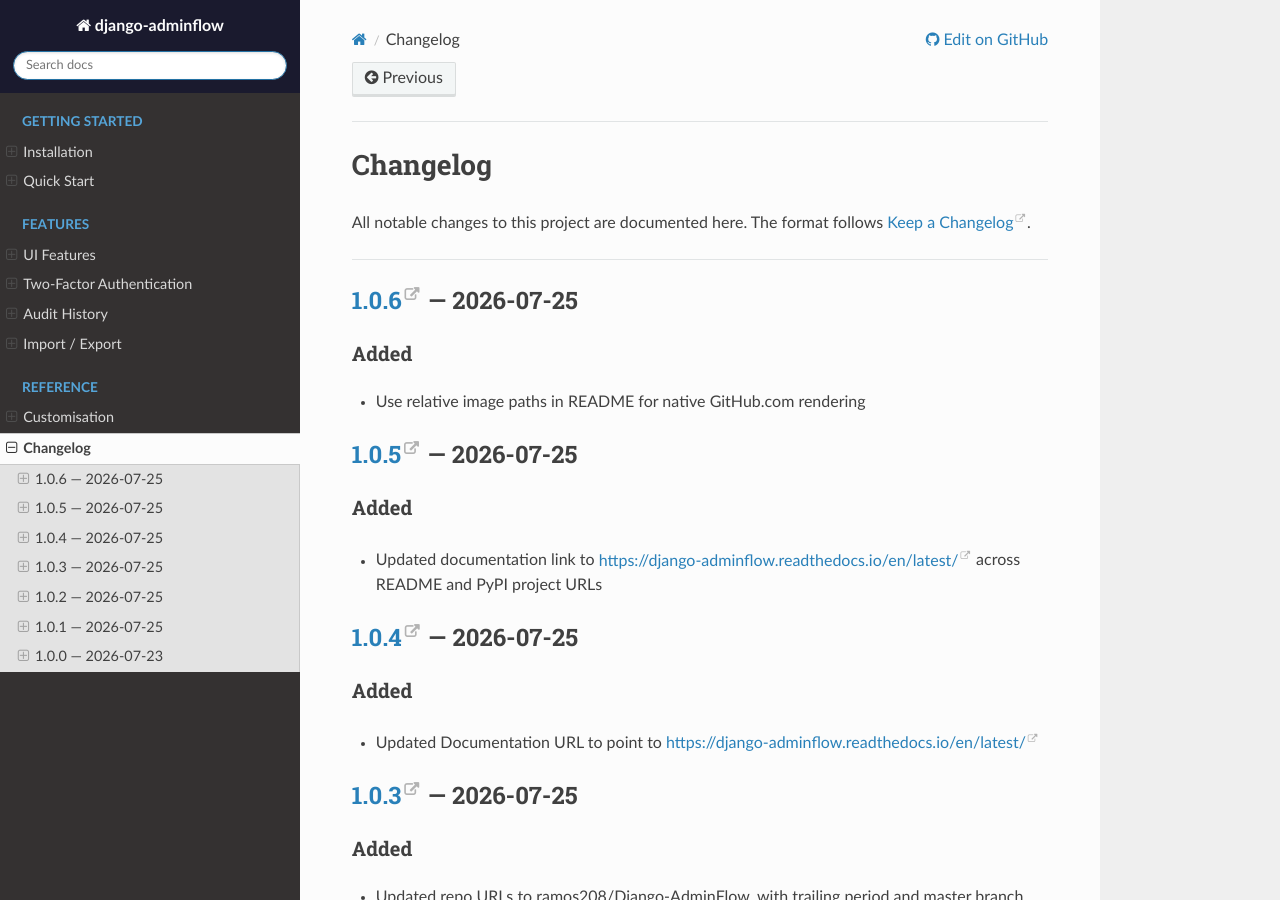
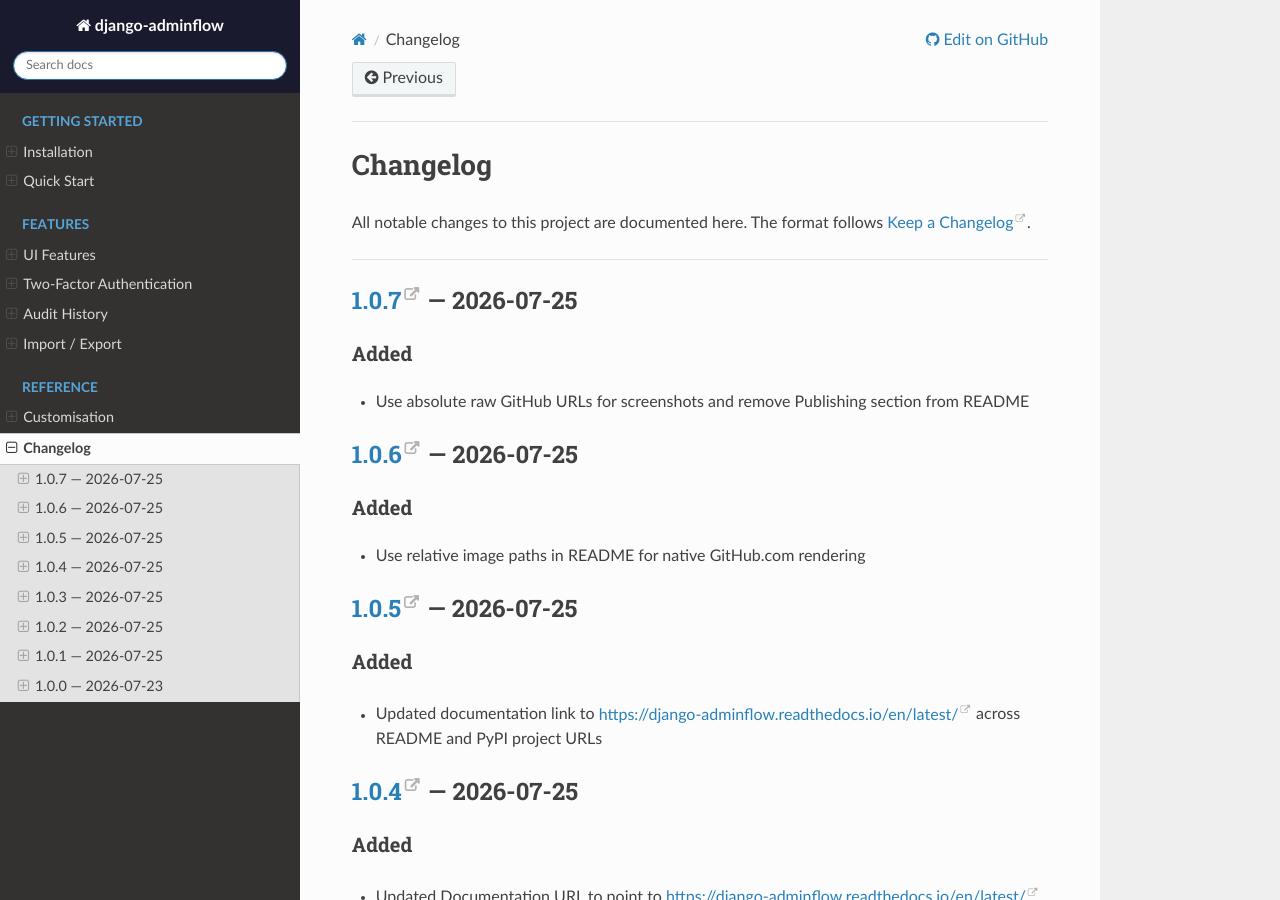
Before and after one commit to ramos208/Django-AdminFlow., a Sphinx documentation site: the page built from docs/changelog.rst, in a window 1280 px wide and 900 px high. Built offline with Sphinx 7.4.7 and the Read the Docs theme 3.1.0, drawn with Linux system fonts in a browser that asks for light colours.

Commit message:
v1.0.7 — Fix README screenshot image URLs and project links

```diff
--- a/docs/changelog.rst
+++ b/docs/changelog.rst
@@ -5,6 +5,16 @@ All notable changes to this project are documented here.
 The format follows `Keep a Changelog <https://keepachangelog.com/>`_.
 
 ----
+
+`1.0.7`_ — 2026-07-25
+----------------------
+
+Added
+~~~~~
+
+* Use absolute raw GitHub URLs for screenshots and remove Publishing section from README
+
+.. _`1.0.7`: https://github.com/ramos208/Django-AdminFlow./releases/tag/v1.0.7
 
 `1.0.6`_ — 2026-07-25
 ----------------------
--- a/pyproject.toml
+++ b/pyproject.toml
@@ -4,7 +4,7 @@ build-backend = "setuptools.build_meta"
 
 [project]
 name = "django-adminflow"
-version = "1.0.6"
+version = "1.0.7"
 description = "A premium, modern SaaS design system for the Django Admin interface with built-in 2FA, history tracking, and import/export"
 readme = "README.md"
 license = { text = "MIT" }
```
Also changed, not shown: CHANGELOG.md (+5 -0 lines), README.md (+4 -12 lines).
